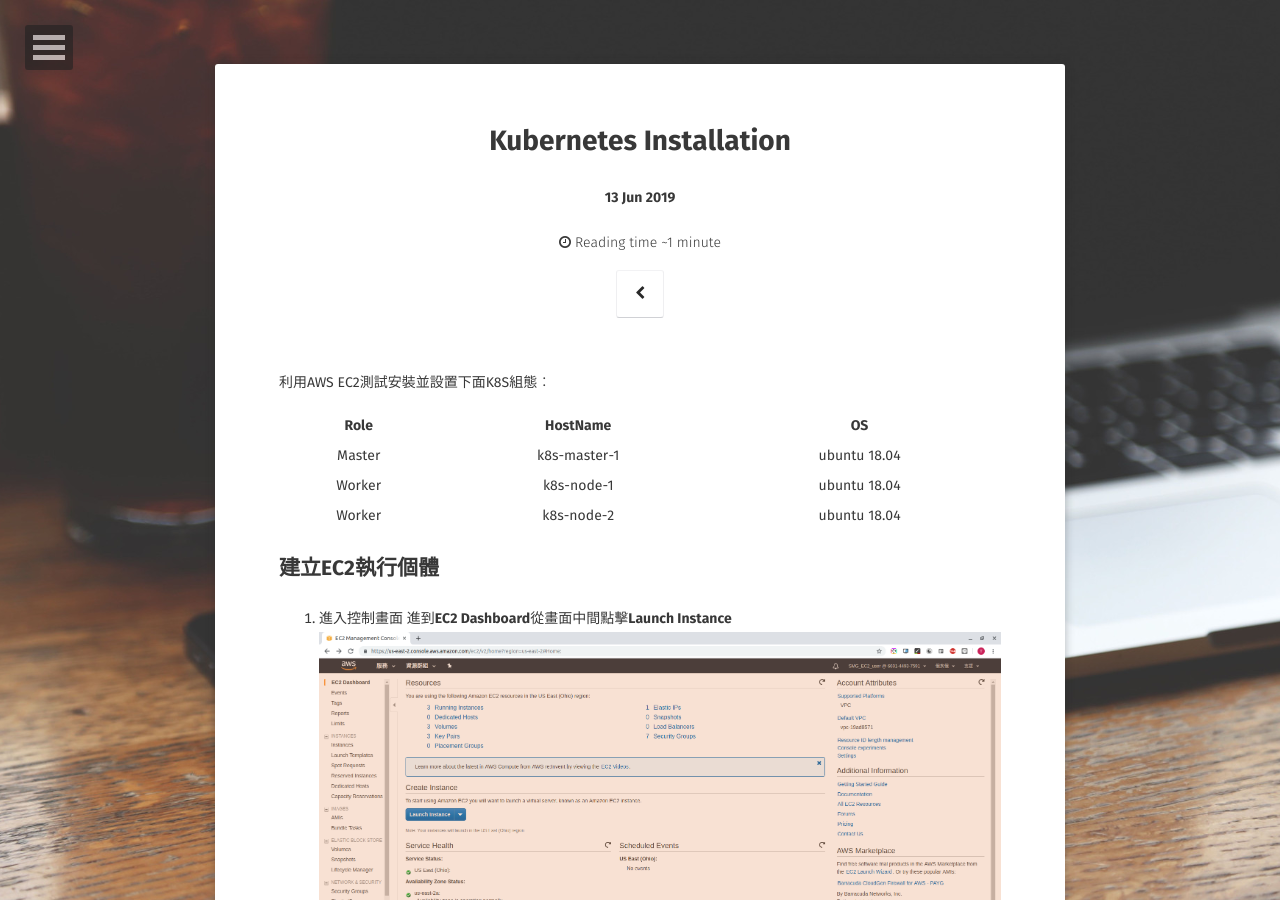
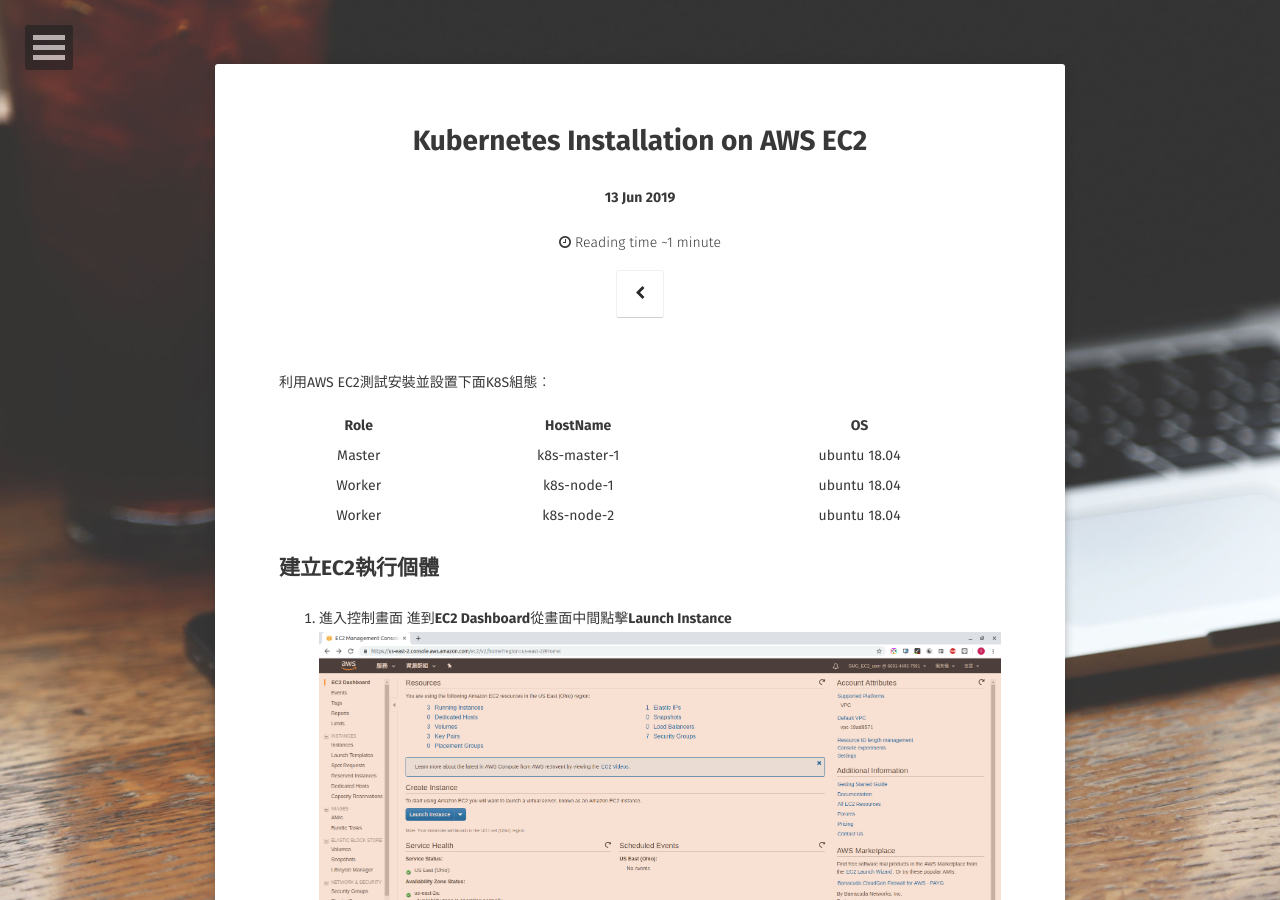
Before and after one commit to kisekitw/kisekitw.github.io, a Jekyll site: the page built from _posts/2019-06-13-Kubernetes Installation.md, in a window 1280 px wide and 900 px high. Built offline with Jekyll 4.4.1, drawn with Linux system fonts in a browser that asks for light colours; some web fonts are replaced.

Commit message:
add k8s installation

```diff
--- a/_posts/2019-06-13-Kubernetes Installation.md
+++ b/_posts/2019-06-13-Kubernetes Installation.md
@@ -1,6 +1,6 @@
 ---
 layout: post
-title:  "Kubernetes Installation"
+title:  "Kubernetes Installation on AWS EC2"
 date:   2019-06-13
 excerpt: "如何在AWS EC2安裝並設置Kubernetes Master & Worker Nodes"
 tag:
```
